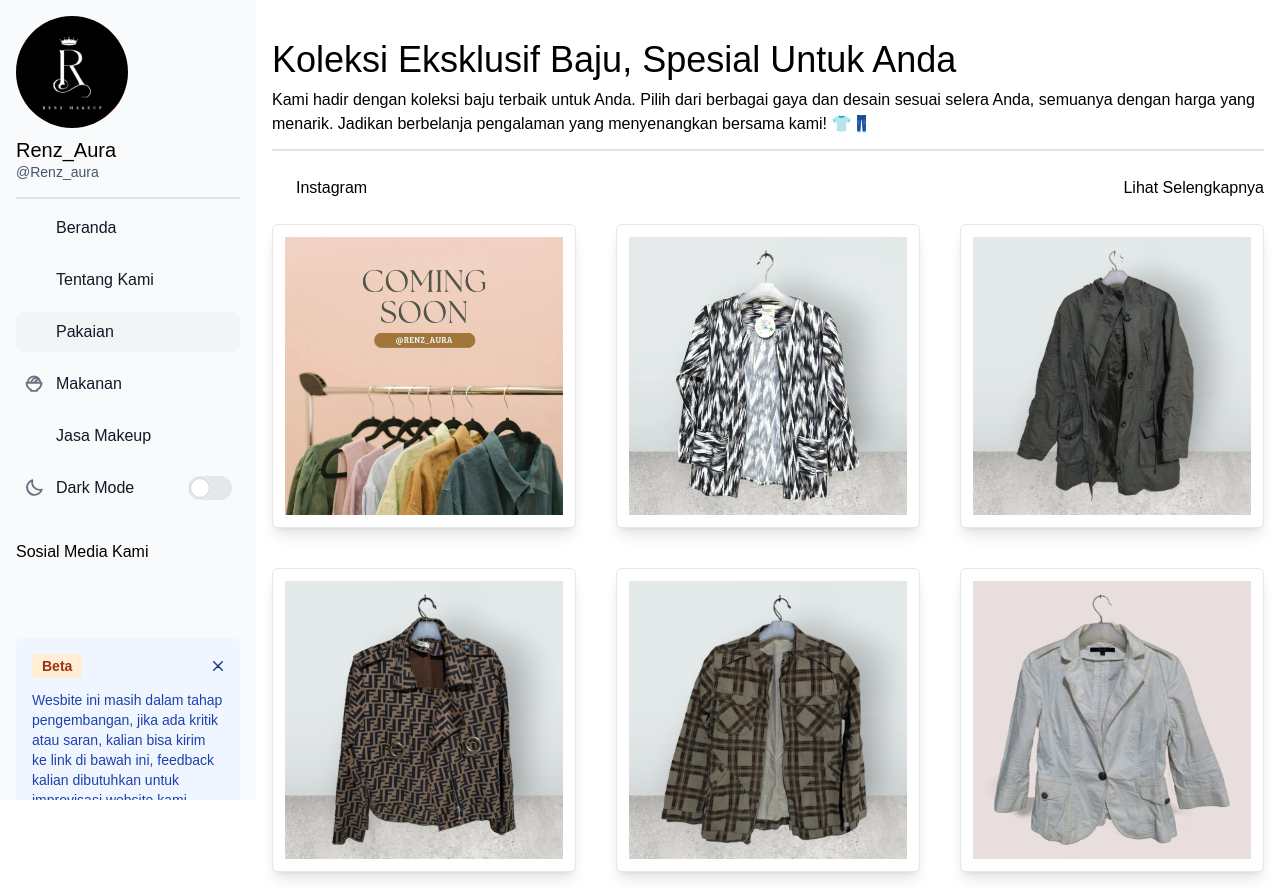
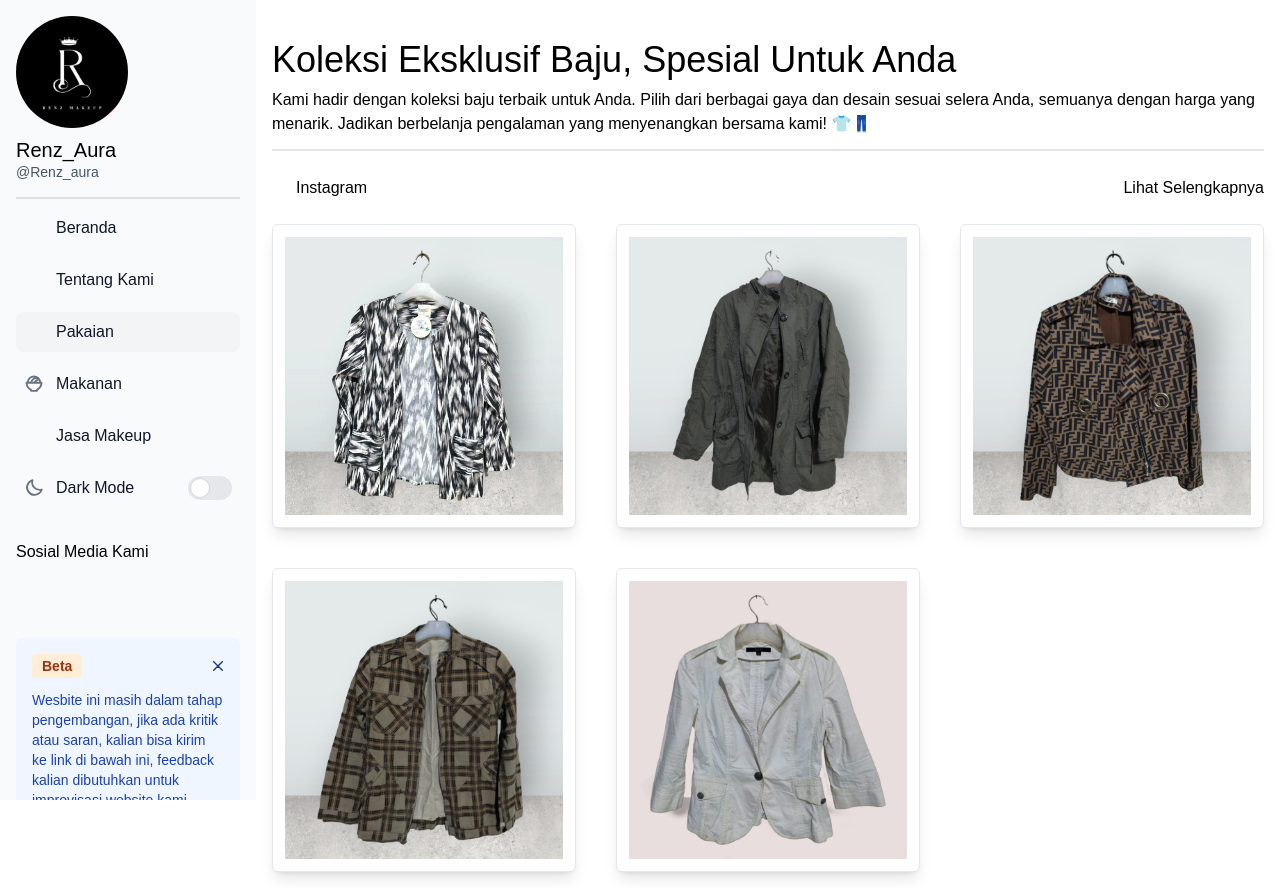
Before and after one commit to ikhlasdansantai/RenzAura, a React (Vite) app: page /pakaian in a window 1280 px wide. Built offline with nearby package versions, Linux system fonts and the light colour scheme; some icons are missing.

Commit message:
DELETE ( data statis untuk ditampilkan di page fashion )

```diff
--- a/src/main.tsx
+++ b/src/main.tsx
@@ -30,16 +30,16 @@ interface HomeContentDatas {
   id: number;
 }
 const homeContentDatas: HomeContentDatas[] = [
-  {
-    imgPost: igPost1,
-    imgProfile: userImgProfile,
-    title: "Blazer",
-    desc: "Sebuah pakian yang bisa bikin kamu nyaman ketika menggunakannya, mendapatkan sebuah keharmonisan disetiap gesekannya, jadi tunggu apa lagi ayo buruan di borong.",
-    author: "Renz Aura",
-    price: 50_000,
-    link: "https://www.instagram.com/renz_aura/",
-    id: 1,
-  },
+  // {
+  //   imgPost: igPost1,
+  //   imgProfile: userImgProfile,
+  //   title: "Blazer",
+  //   desc: "Sebuah pakian yang bisa bikin kamu nyaman ketika menggunakannya, mendapatkan sebuah keharmonisan disetiap gesekannya, jadi tunggu apa lagi ayo buruan di borong.",
+  //   author: "Renz Aura",
+  //   price: 50_000,
+  //   link: "https://www.instagram.com/renz_aura/",
+  //   id: 1,
+  // },
   {
     imgPost: fashion2,
     imgProfile: userImgProfile,
```
